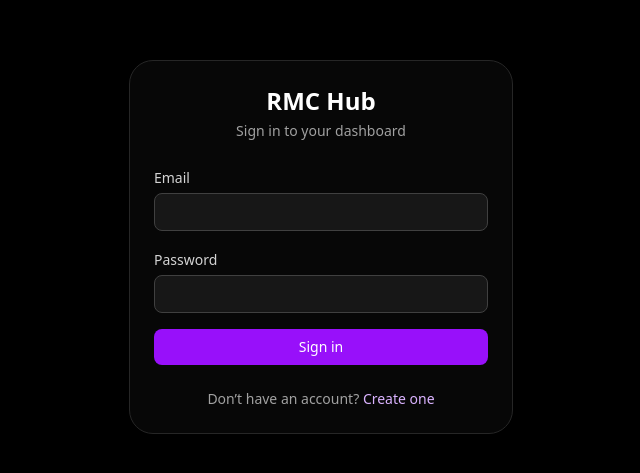
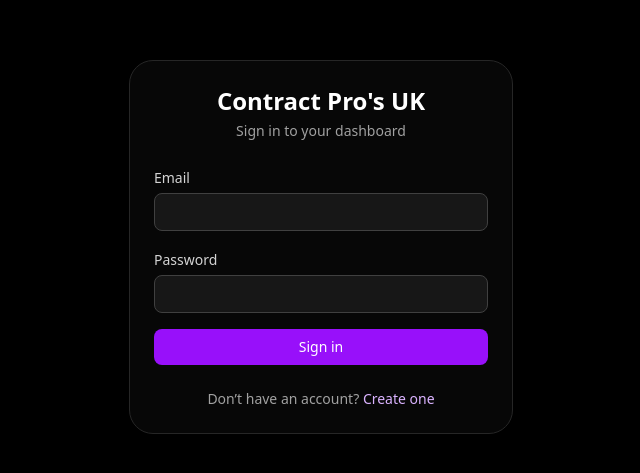
Before and after one commit to Rickymac123/contractpros-frontend, a Next.js app: page /login in a window 1280 px wide. Shown: the part 153-626 px from the top of the page, without its empty margins (319-959 px from the left). Built offline with nearby package versions, Linux system fonts and the light colour scheme.

Commit message:
Update login page

```diff
--- a/src/app/login/LoginClient.tsx
+++ b/src/app/login/LoginClient.tsx
@@ -81,7 +81,7 @@
     <div className="flex min-h-screen items-center justify-center px-4">
       <div className="w-full max-w-sm rounded-3xl border border-neutral-800 bg-neutral-950/70 p-6 shadow-[0_0_40px_rgba(0,0,0,0.6)]">
         <header className="mb-6 space-y-1 text-center">
-          <h1 className="text-2xl font-semibold text-white">RMC Hub</h1>
+          <h1 className="text-2xl font-semibold text-white">Contract Pro's UK</h1>
           <p className="text-sm text-neutral-400">Sign in to your dashboard</p>
         </header>
 
```
Also changed, not shown: public/company-logoRMC.png (added), 1 other file (tests, documents, lock files or other folders).
